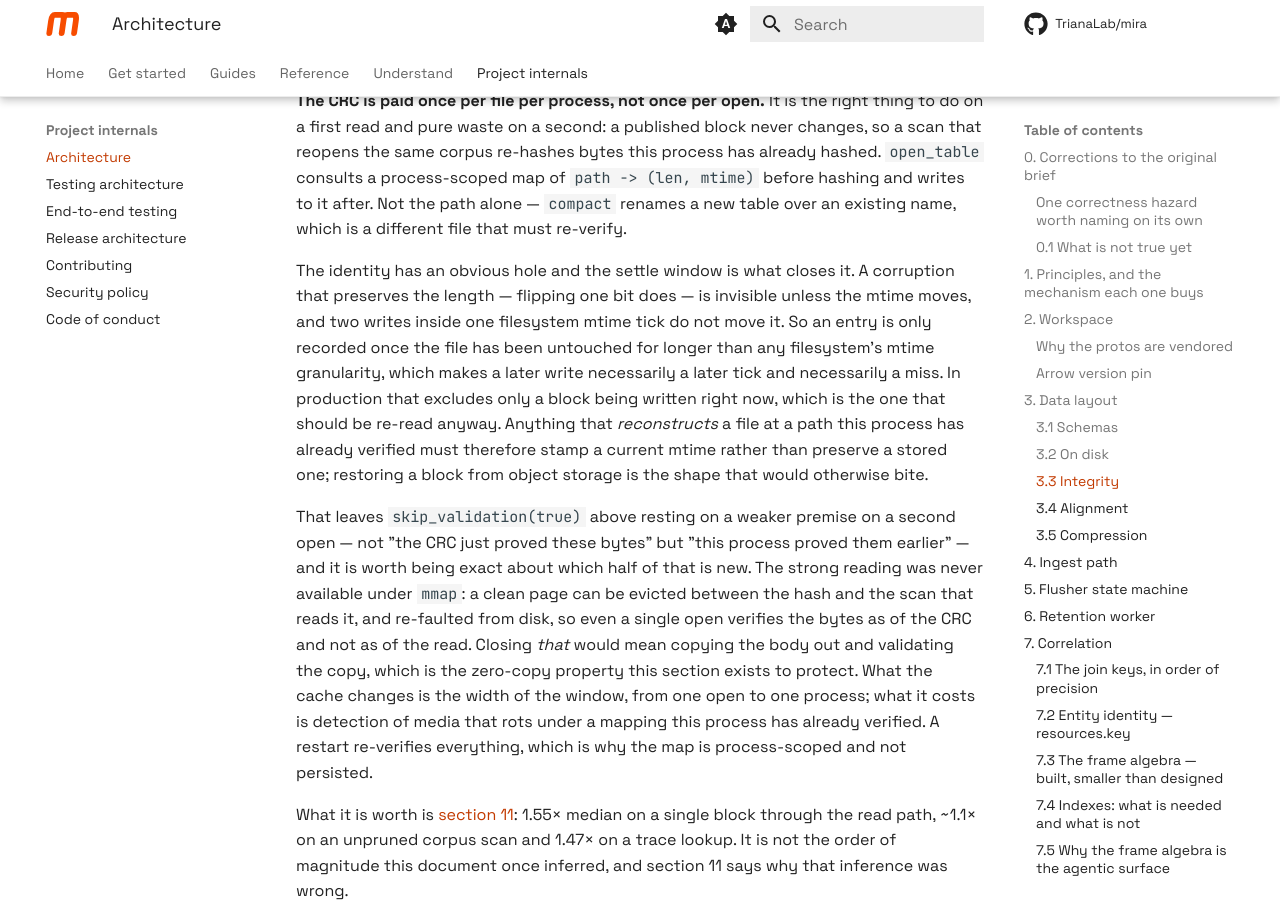
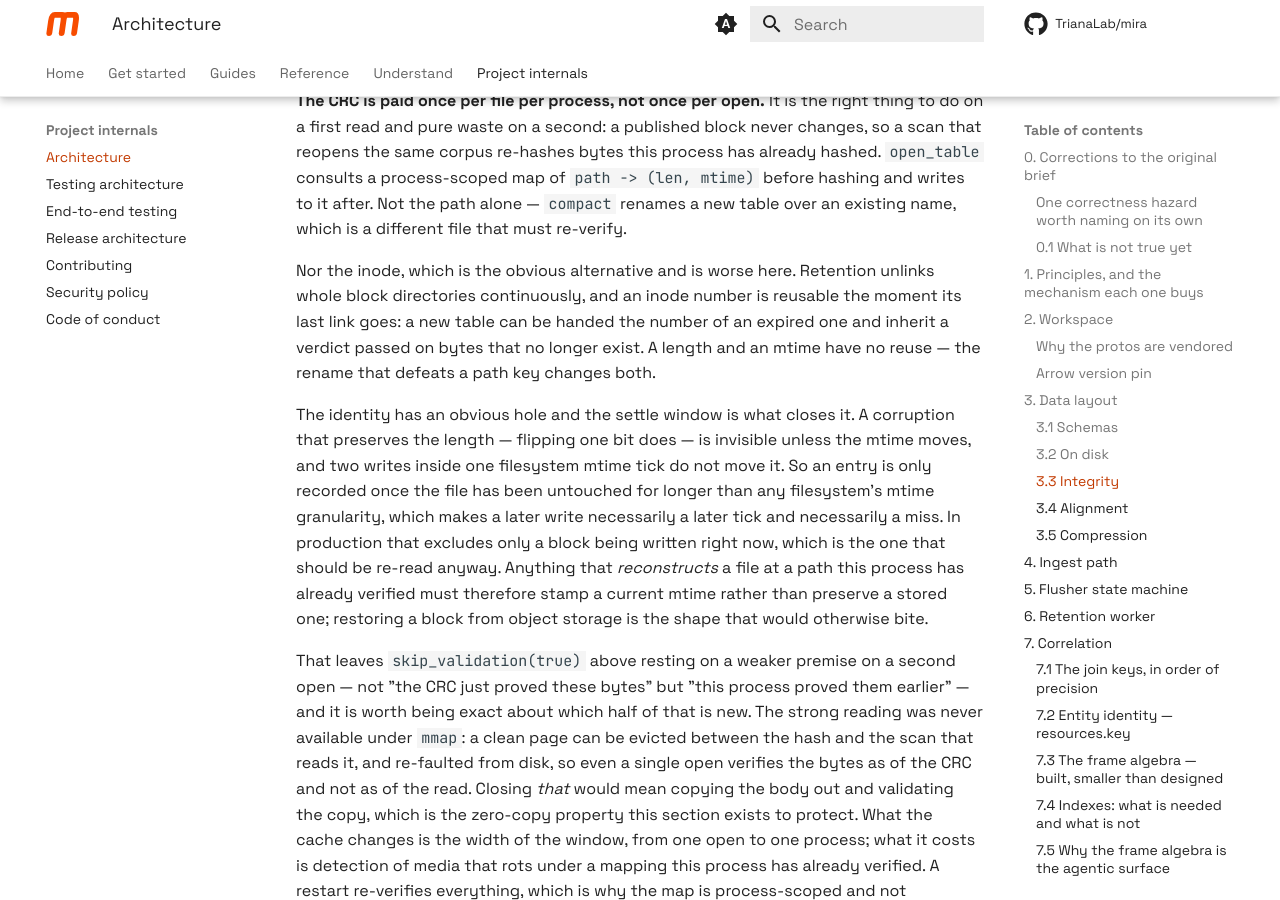
Before and after one commit to TrianaLab/mira, an MkDocs documentation site: the page built from docs/architecture.md, in a window 1280 px wide and 900 px high, scrolled down 13068 px. Built offline with MkDocs 1.6.1 and Material for MkDocs 9.7.7, drawn with Linux system fonts in a browser that asks for light colours; comment, search, counter and statistics services are not loaded.

Commit message:
docs: why the checksum cache is not keyed on the inode
Section 3.3 says the key is not the path alone and gives the compaction
rename as the reason. It did not say why it is not the inode, which is the
first thing a reader reaches for and is the worse choice here: retention
unlinks whole block directories continuously, and an inode number is
reusable the moment its last link goes, so a new table can be handed the
number of an expired one and inherit a verdict passed on bytes that are no
longer on the disk. A length and an mtime have no reuse, and the rename that
defeats a path key moves both.

The hole was never in the code — it has been `(len, mtime)` since 26796f2 —
only in the account of it.

```diff
--- a/docs/architecture.md
+++ b/docs/architecture.md
@@ -463,6 +463,13 @@ process has already hashed. `open_table` consults a process-scoped map of
 `path -> (len, mtime)` before hashing and writes to it after. Not the path
 alone — `compact` renames a new table over an existing name, which is a
 different file that must re-verify.
+
+Nor the inode, which is the obvious alternative and is worse here. Retention
+unlinks whole block directories continuously, and an inode number is reusable
+the moment its last link goes: a new table can be handed the number of an
+expired one and inherit a verdict passed on bytes that no longer exist. A
+length and an mtime have no reuse — the rename that defeats a path key changes
+both.
 
 The identity has an obvious hole and the settle window is what closes it. A
 corruption that preserves the length — flipping one bit does — is invisible
```
